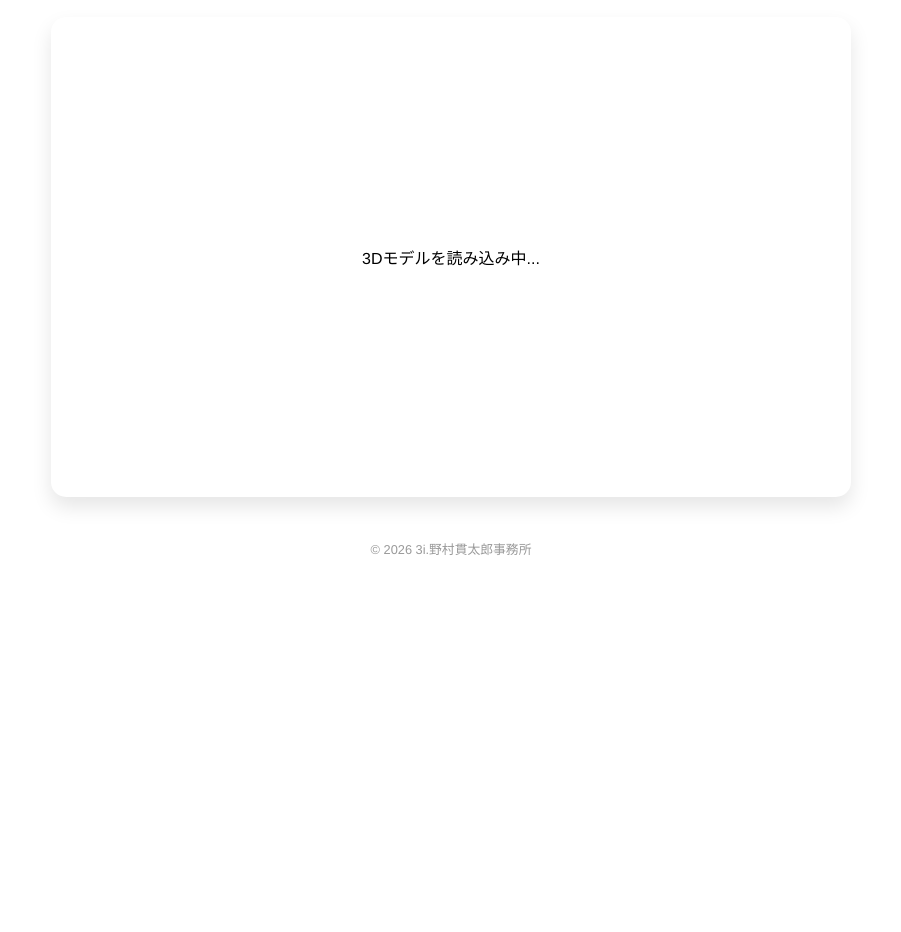
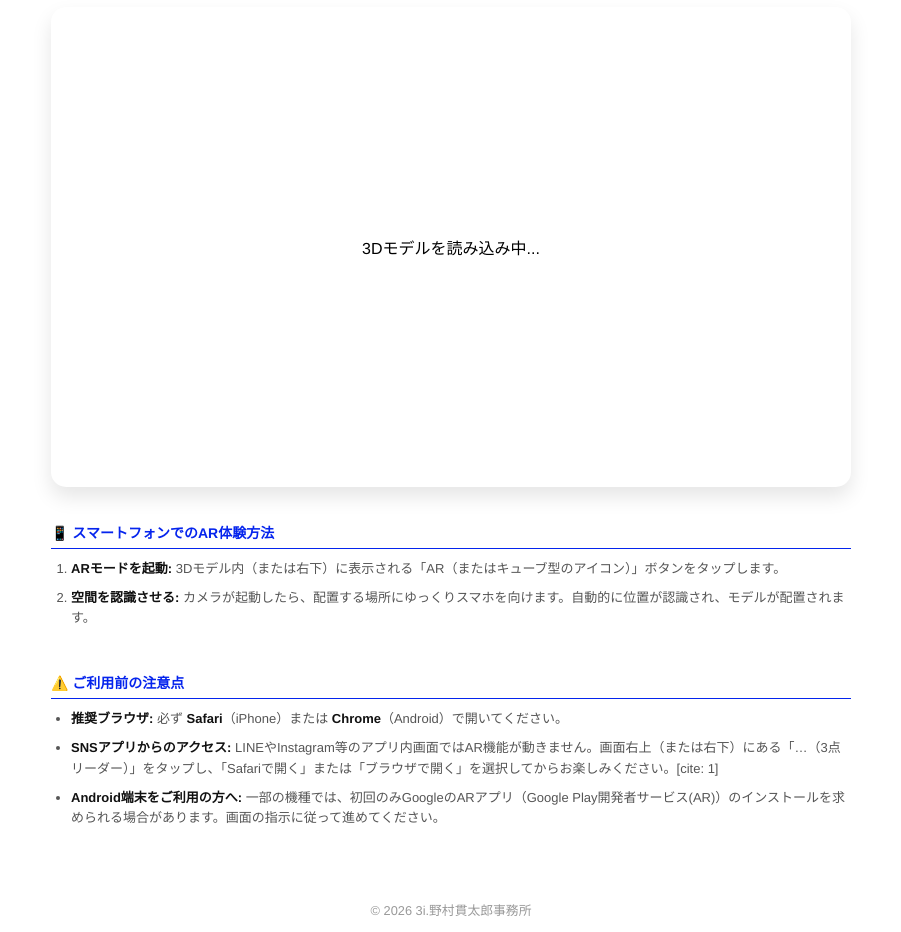
Before and after one commit to kantarohub/etouma, a plain HTML site: page index.html in a window 1280 px wide. Shown: the part 219-1151 px from the top of the page, without its empty margins (189-1090 px from the left). Before the commit the page ends 800 px from the top, so only its background shows below. Drawn offline with Linux system fonts and the light colour scheme; some packages are replaced by stand-ins of ours; a script that the page names is missing.

Commit message:
AR体験追加

```diff
--- a/index.html
+++ b/index.html
@@ -3,15 +3,16 @@
 <head>
     <meta charset="UTF-8">
     <meta name="viewport" content="width=device-width, initial-scale=1.0">
-    <title>干支　午</title>
+    <title>干支 午</title>
     <script type="module" src="https://ajax.googleapis.com/ajax/libs/model-viewer/3.4.0/model-viewer.min.js"></script>
     <!-- HTMLのhead内にこれを書く -->
     <link rel="stylesheet" href="style.css">
 </head>
 <body>
     <!-- タイトル -->
-    <h1>干支　午</h1>
+    <h1>干支 午</h1>
 
+    <!-- 操作方法ガイド -->
     <div class="guide-container">
         <h2>💡 ARモードでの操作方法（iPhone / iPad）</h2>
         <div class="guide-grid">
@@ -43,14 +44,31 @@
         </div>
     </model-viewer>
 
-     <footer>
-     <p>&copy; <span id="current-year"></span> 3i.野村貫太郎事務所</p>
-     </footer>
+    <!-- 【新規追加】AR体験方法 -->
+    <section class="ar-steps">
+        <h3>📱 スマートフォンでのAR体験方法</h3>
+        <ol>
+            <li><strong>ARモードを起動:</strong> 3Dモデル内（または右下）に表示される「AR（またはキューブ型のアイコン）」ボタンをタップします。</li>
+            <li><strong>空間を認識させる:</strong> カメラが起動したら、配置する場所にゆっくりスマホを向けます。自動的に位置が認識され、モデルが配置されます。</li>
+        </ol>
+    </section>
 
-     <script>
-     document.getElementById('current-year').textContent = new Date().getFullYear();
-     </script>
+    <!-- 【新規追加】ご利用前の注意点 -->
+    <section class="ar-notes">
+        <h3>⚠️ ご利用前の注意点</h3>
+        <ul>
+            <li><strong>推奨ブラウザ:</strong> 必ず <strong>Safari</strong>（iPhone）または <strong>Chrome</strong>（Android）で開いてください。</li>
+            <li><strong>SNSアプリからのアクセス:</strong> LINEやInstagram等のアプリ内画面ではAR機能が動きません。画面右上（または右下）にある「…（3点リーダー）」をタップし、「Safariで開く」または「ブラウザで開く」を選択してからお楽しみください。[cite: 1]</li>
+            <li><strong>Android端末をご利用の方へ:</strong> 一部の機種では、初回のみGoogleのARアプリ（Google Play開発者サービス(AR)）のインストールを求められる場合があります。画面の指示に従って進めてください。</li>
+        </ul>
+    </section>
 
+    <footer>
+        <p>&copy; <span id="current-year"></span> 3i.野村貫太郎事務所</p>
+    </footer>
 
+    <script>
+        document.getElementById('current-year').textContent = new Date().getFullYear();
+    </script>
 </body>
 </html>
--- a/style.css
+++ b/style.css
@@ -27,6 +27,7 @@
     background-color: #ffffff;
     border-radius: 15px;   /* 角を少し丸く */
     box-shadow: 0 10px 20px rgba(0,0,0,0.1); /* 影をつけて立体感を出す */
+    margin-bottom: 20px;   /* 下の要素との間隔を確保 */
 }
 
 /* スマホ（画面幅600px以下）用の微調整 */
@@ -101,3 +102,54 @@
     font-size: 0.8rem;
     color: #999;
 }
+
+
+/* ==========================================================================
+   追加：AR体験方法（手順）＆注意点セクションのスタイル
+   ========================================================================== */
+
+/* テキストエリアの幅とパディングをガイドやモデル表示と完全に一致させる */
+.ar-steps, .ar-notes {
+    width: 90%;
+    max-width: 800px;
+    margin-bottom: 20px;
+    text-align: left;
+    font-size: 13px;
+    color: #555555; /* 本文：落ち着いた濃いグレー（ガイドラインテキストに近いトーン） */
+    box-sizing: border-box;
+}
+
+/* 各セクションの小見出し：タイトルの青色（#0524ed）でアクセントをつけ統一感を付与 */
+.ar-steps h3, .ar-notes h3 {
+    font-size: 14px;
+    color: #0524ed;
+    border-bottom: 1px solid #0524ed;
+    padding-bottom: 6px;
+    margin-top: 15px;
+    margin-bottom: 10px;
+}
+
+/* リスト部分のインデントと行間、文字サイズをスッキリ調整 */
+.ar-steps ol, .ar-notes ul {
+    padding-left: 20px;
+    margin: 0;
+    line-height: 1.6;
+}
+
+/* 箇条書き1件ずつの上下の余白 */
+.ar-steps li, .ar-notes li {
+    margin-bottom: 8px;
+}
+
+/* 強調したい太字（strong）部分を少し濃くする */
+.ar-steps strong, .ar-notes strong {
+    color: #111111;
+}
+
+/* スマホ（画面幅600px以下）用：他の要素と合わせた幅に最適化 */
+@media (max-width: 600px) {
+    .ar-steps, .ar-notes {
+        width: 95%; /* スマホ時には他のブロック要素と同じ幅にする */
+        font-size: 12px;
+    }
+}
```
